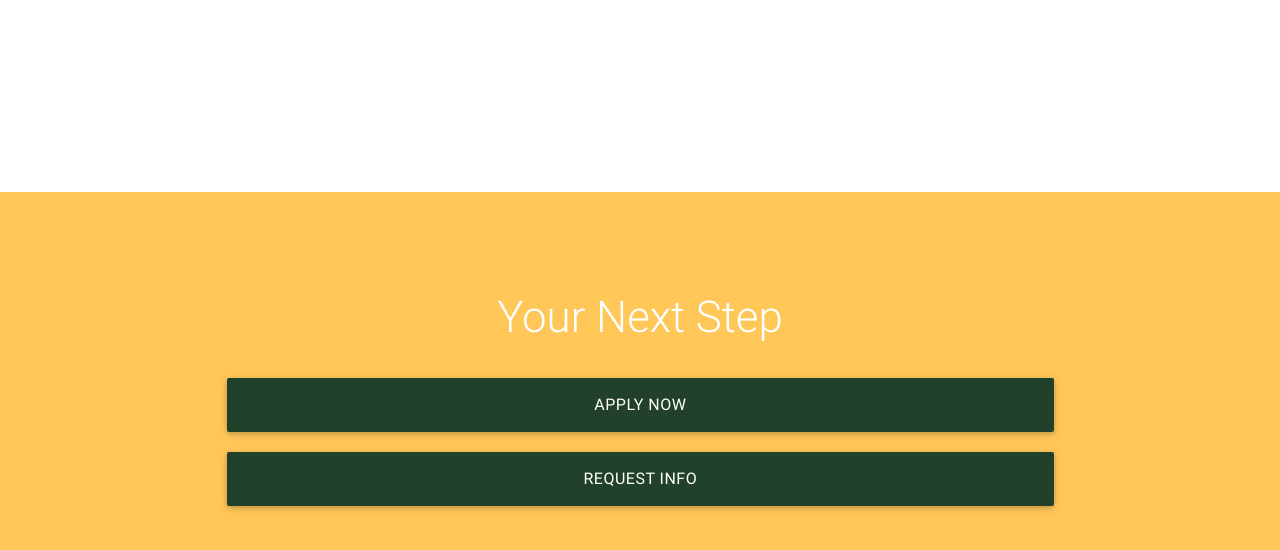
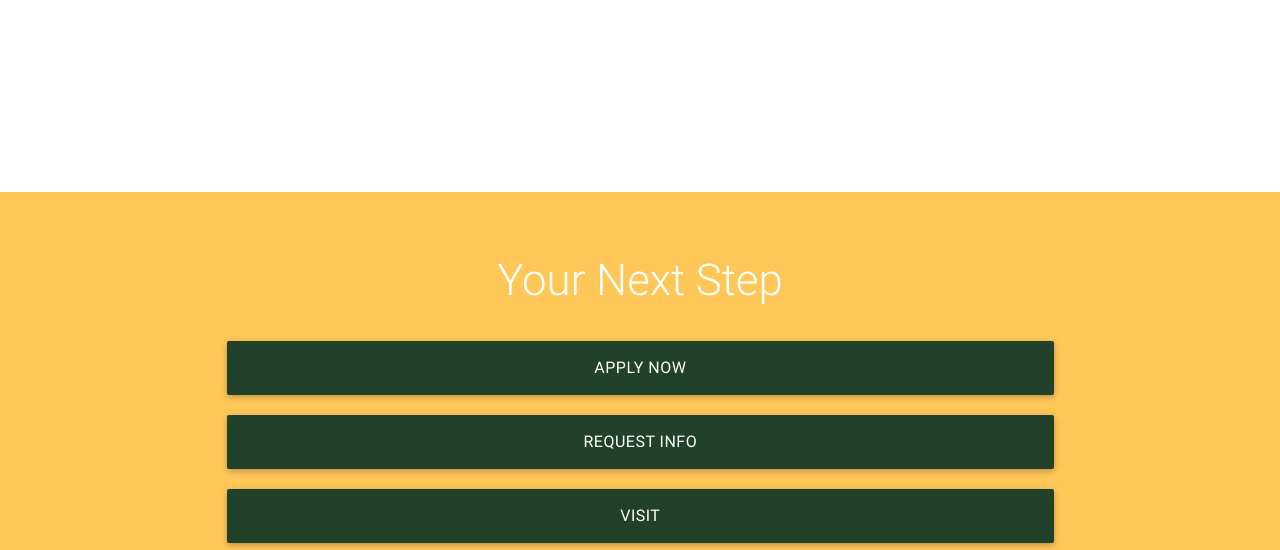
Before and after one commit to FUS-Computer-Science-Club/franciscan.university, a website: page app/index.html in a window 1280 px wide. Shown: the part 3714-4264 px from the top of the page. Drawn offline with nearby package versions, Linux system fonts and the light colour scheme; files that its build step writes are made by us from their sources.

Commit message:
Add visit btn to bottom section

```diff
--- a/app/index.html
+++ b/app/index.html
@@ -320,13 +320,13 @@ main {
             <p class="flow-text center">
               Choose your dates and get set!
             </p>
-            <a href="#" class="btn waves-effect waves-light slow-nav">Visit</a>
+            <a onclick="goog_report_conversionR ('https://franciscan.secure.force.com/events')" href="https://franciscan.secure.force.com/events" class="btn waves-effect waves-light slow-nav">Visit</a>
           </div>
           <div class="col s12 m4">
             <p class="flow-text center">
               Start your life here at Franciscan.
             </p>
-            <a href="#" class="btn waves-effect waves-light slow-nav">Apply</a>
+            <a onclick="goog_report_conversion ('https://jrm.targetx.com/orgs/00D36000000qTNpEAM/registration/step_1')" href="https://jrm.targetx.com/orgs/00D36000000qTNpEAM/registration/step_1" class="btn waves-effect waves-light slow-nav">Apply</a>
           </div>
           <div class="col s12 m4">
             <p class="flow-text center">
@@ -600,6 +600,9 @@ main {
         <div class="row center">
           <a onclick="goog_report_conversionR ('https://franciscan.secure.force.com/form?formid=217723')" href="https://franciscan.secure.force.com/form?formid=217723" id="info-btn" class="btn-large waves-effect waves-light btn-inverse">Request Info</a>
         </div>
+        <div class="row center">
+          <a onclick="goog_report_conversionR ('https://franciscan.secure.force.com/events')" href="https://franciscan.secure.force.com/events" id="visit-btn" class="btn-large waves-effect waves-light btn-inverse">Visit</a>
+        </div>
         <!-- <div class="row center flow-text">
           <p>
             If you're already accepted, login to MyFranciscan to make your deposit and sign up for University Day!
```
